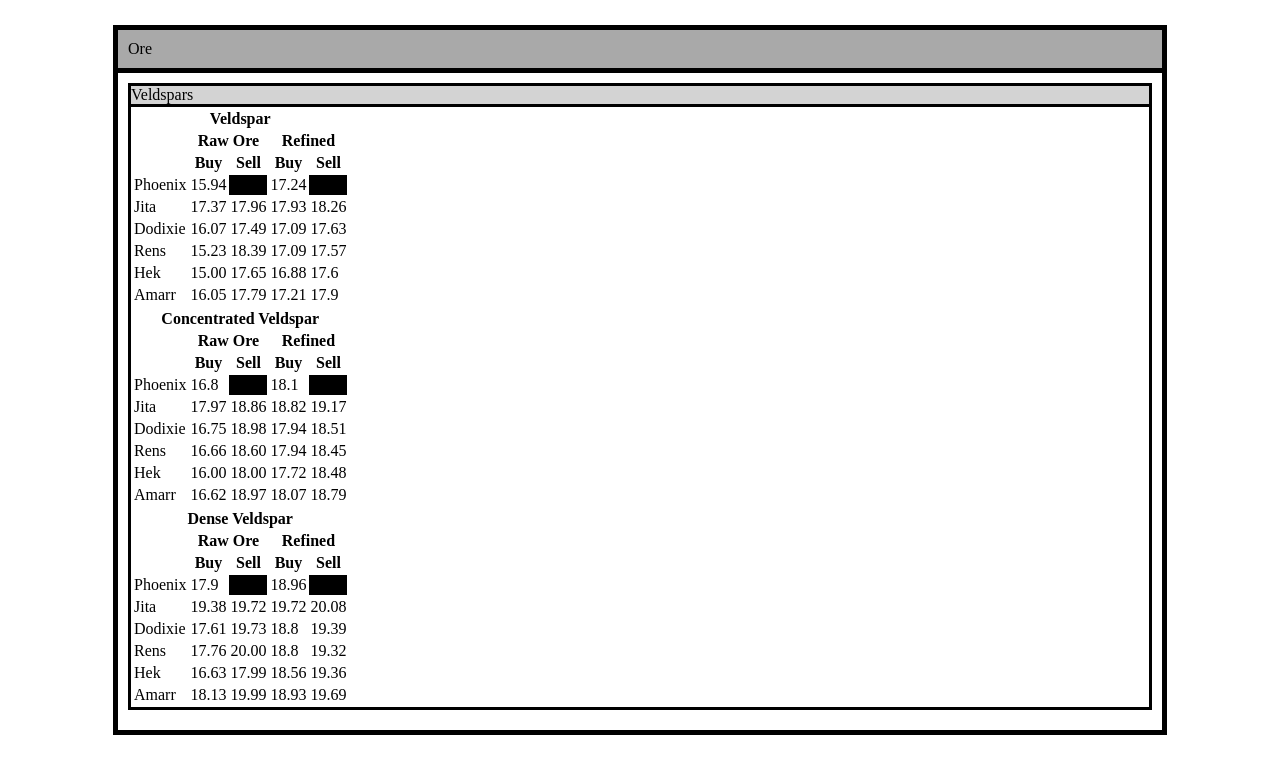
After one commit to aultra/eve-resources, a PHP site: page /test.html in a window 1280 px wide. The commit adds this page. Shown: the top 774 px of the page. Run offline with PHP 8.4, Linux system fonts and the light colour scheme.

Commit message:
Changes to layout and CSS to move away from so many tables.

```diff
--- a/css/resources.css
+++ b/css/resources.css
@@ -6,6 +6,40 @@
         Stylesheet for resources includes to display properly.
 
 */
+
+.type-title {
+    border: solid black thick;
+    background-color: darkgray;
+    margin-top: 25px;
+    margin-left: auto;
+    margin-right: auto;
+    margin-bottom: 0px;
+    padding: 10px;
+    width: 1024px;
+
+}
+
+.type-groups {
+    border: solid black thick;
+    border-top: none;
+    margin-bottom: 25px;
+    margin-left: auto;
+    margin-right: auto;
+    margin-top: 0px;
+    padding: 10px;
+    width: 1024px;
+}
+
+.group-title {
+    border: solid black medium;
+    background-color: lightgrey;
+}
+
+.group-resources {
+    border: solid black medium;
+    border-top: none;
+    margin-bottom: 10px;
+}
 
 #resourcesTable {
     width: 90%;
--- a/index.php
+++ b/index.php
@@ -4,9 +4,6 @@
         <meta http-equiv="Content-Type" content="text/html; charset=UTF-8">
         <title>Phoenix Legion Resources Calculator</title>
         <?php
-            if (!file_exists('includes/class.EveOreDB.inc')) {
-                die("class.EveOreDB.inc must be created from class.EveOreDB.inc prior to this software working.");
-            }
             require_once('includes/class.Resources.inc');
             require_once('includes/class.EveOreDB.inc');
         ?>
@@ -18,5 +15,6 @@
 
             $resources->display();
         ?>
+
     </body>
 </html>
--- /dev/null
+++ b/test.html
@@ -0,0 +1,198 @@
+<!DOCTYPE html>
+<html>
+    <head>
+        <meta http-equiv="Content-Type" content="text/html; charset=UTF-8">
+        <title>Phoenix Legion Resources Calculator</title>
+        <link href="css/resources.css" rel="stylesheet" type="text/css" />
+
+<script type="text/javascript" src="js/jquery-1.8.1.min.js"></script>
+<script type="text/javascript" src="js/popup.js"></script>
+
+    </head>
+    <body>
+        <!-- Database last updated 32 minutes ago. -->
+        <div id="Ore-title" class="type-title">Ore</div>
+        <div id="Ore-groups" class="type-groups">
+            <div id="Veldspar-group-title" class="group-title">Veldspars</div>
+            <div id="Veldspar-resources" class="group-resources">
+                <table id="1230" class="resourceCellTable">
+                    <tr>
+                        <th colspan="5">Veldspar</th>
+                    </tr>
+                    <tr>
+                        <th><!--Intentionally left blank--></th>
+                        <th colspan="2">Raw Ore</th>
+                        <th colspan="2">Refined</th>
+                    </tr>
+                    <tr>
+                        <th><!--Intentionally left blank--></th>
+                        <th>Buy</th>
+                        <th>Sell</th>
+                        <th>Buy</th>
+                        <th>Sell</th>
+                    </tr>
+                    <tr>
+                        <td>Phoenix</td>
+                        <td>15.94</td>
+                        <td style="background-color: black;"><!--Intentionally left blank--></td>
+                        <td>17.24</td>
+                        <td style="background-color: black;"><!--Intentionally left blank--></td>
+                    </tr>
+                    <tr>
+                        <td>Jita</td>
+                        <td>17.37</td>
+                        <td>17.96</td>
+                        <td>17.93</td>
+                        <td>18.26</td>
+                    </tr>
+                    <tr>
+                        <td>Dodixie</td>
+                        <td>16.07</td>
+                        <td>17.49</td>
+                        <td>17.09</td>
+                        <td>17.63</td>
+                    </tr>
+                    <tr>
+                        <td>Rens</td>
+                        <td>15.23</td>
+                        <td>18.39</td>
+                        <td>17.09</td>
+                        <td>17.57</td>
+                    </tr>
+                    <tr>
+                        <td>Hek</td>
+                        <td>15.00</td>
+                        <td>17.65</td>
+                        <td>16.88</td>
+                        <td>17.6</td>
+                    </tr>
+                    <tr>
+                        <td>Amarr</td>
+                        <td>16.05</td>
+                        <td>17.79</td>
+                        <td>17.21</td>
+                        <td>17.9</td>
+                    </tr>
+                </table>
+                <table id="17470" class="resourceCellTable">
+                    <tr>
+                        <th colspan="5">Concentrated Veldspar</th>
+                    </tr>
+                    <tr>
+                        <th><!--Intentionally left blank--></th>
+                        <th colspan="2">Raw Ore</th>
+                        <th colspan="2">Refined</th>
+                    </tr>
+                    <tr>
+                        <th><!--Intentionally left blank--></th>
+                        <th>Buy</th>
+                        <th>Sell</th>
+                        <th>Buy</th>
+                        <th>Sell</th>
+                    </tr>
+                    <tr>
+                        <td>Phoenix</td>
+                        <td>16.8</td>
+                        <td style="background-color: black;"><!--Intentionally left blank--></td>
+                        <td>18.1</td>
+                        <td style="background-color: black;"><!--Intentionally left blank--></td>
+                    </tr>
+                    <tr>
+                        <td>Jita</td>
+                        <td>17.97</td>
+                        <td>18.86</td>
+                        <td>18.82</td>
+                        <td>19.17</td>
+                    </tr>
+                    <tr>
+                        <td>Dodixie</td>
+                        <td>16.75</td>
+                        <td>18.98</td>
+                        <td>17.94</td>
+                        <td>18.51</td>
+                    </tr>
+                    <tr>
+                        <td>Rens</td>
+                        <td>16.66</td>
+                        <td>18.60</td>
+                        <td>17.94</td>
+                        <td>18.45</td>
+                    </tr>
+                    <tr>
+                        <td>Hek</td>
+                        <td>16.00</td>
+                        <td>18.00</td>
+                        <td>17.72</td>
+                        <td>18.48</td>
+                    </tr>
+                    <tr>
+                        <td>Amarr</td>
+                        <td>16.62</td>
+                        <td>18.97</td>
+                        <td>18.07</td>
+                        <td>18.79</td>
+                    </tr>
+                </table>
+                <table id="17471" class="resourceCellTable">
+                    <tr>
+                        <th colspan="5">Dense Veldspar</th>
+                    </tr>
+                    <tr>
+                        <th><!--Intentionally left blank--></th>
+                        <th colspan="2">Raw Ore</th>
+                        <th colspan="2">Refined</th>
+                    </tr>
+                    <tr>
+                        <th><!--Intentionally left blank--></th>
+                        <th>Buy</th>
+                        <th>Sell</th>
+                        <th>Buy</th>
+                        <th>Sell</th>
+                    </tr>
+                    <tr>
+                        <td>Phoenix</td>
+                        <td>17.9</td>
+                        <td style="background-color: black;"><!--Intentionally left blank--></td>
+                        <td>18.96</td>
+                        <td style="background-color: black;"><!--Intentionally left blank--></td>
+                    </tr>
+                    <tr>
+                        <td>Jita</td>
+                        <td>19.38</td>
+                        <td>19.72</td>
+                        <td>19.72</td>
+                        <td>20.08</td>
+                    </tr>
+                    <tr>
+                        <td>Dodixie</td>
+                        <td>17.61</td>
+                        <td>19.73</td>
+                        <td>18.8</td>
+                        <td>19.39</td>
+                    </tr>
+                    <tr>
+                        <td>Rens</td>
+                        <td>17.76</td>
+                        <td>20.00</td>
+                        <td>18.8</td>
+                        <td>19.32</td>
+                    </tr>
+                    <tr>
+                        <td>Hek</td>
+                        <td>16.63</td>
+                        <td>17.99</td>
+                        <td>18.56</td>
+                        <td>19.36</td>
+                    </tr>
+                    <tr>
+                        <td>Amarr</td>
+                        <td>18.13</td>
+                        <td>19.99</td>
+                        <td>18.93</td>
+                        <td>19.69</td>
+                    </tr>
+                </table>
+            </div>
+        </div>
+    </body>
+</html>
```
Also changed, not shown: includes/class.Resources.inc (+16 -18 lines).
